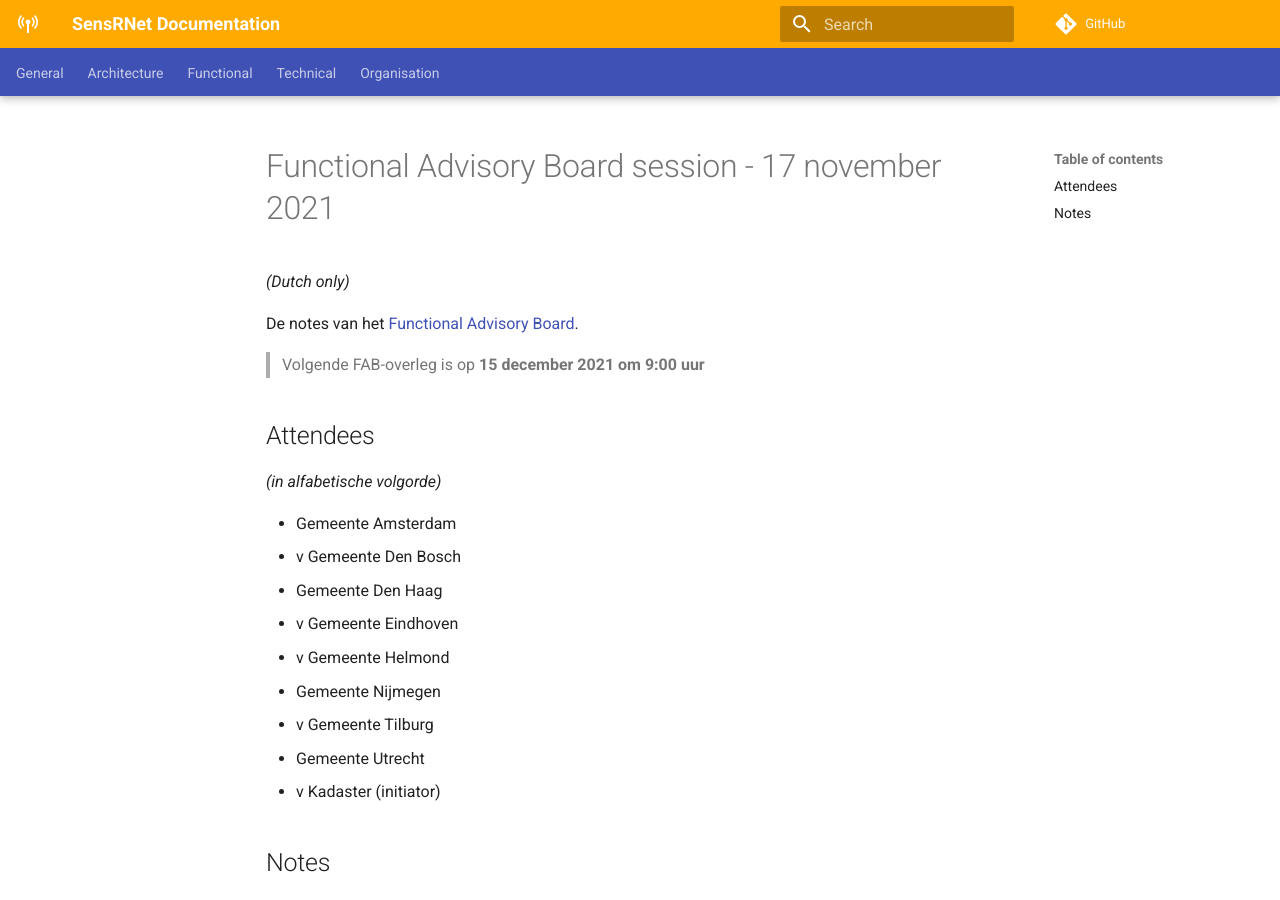
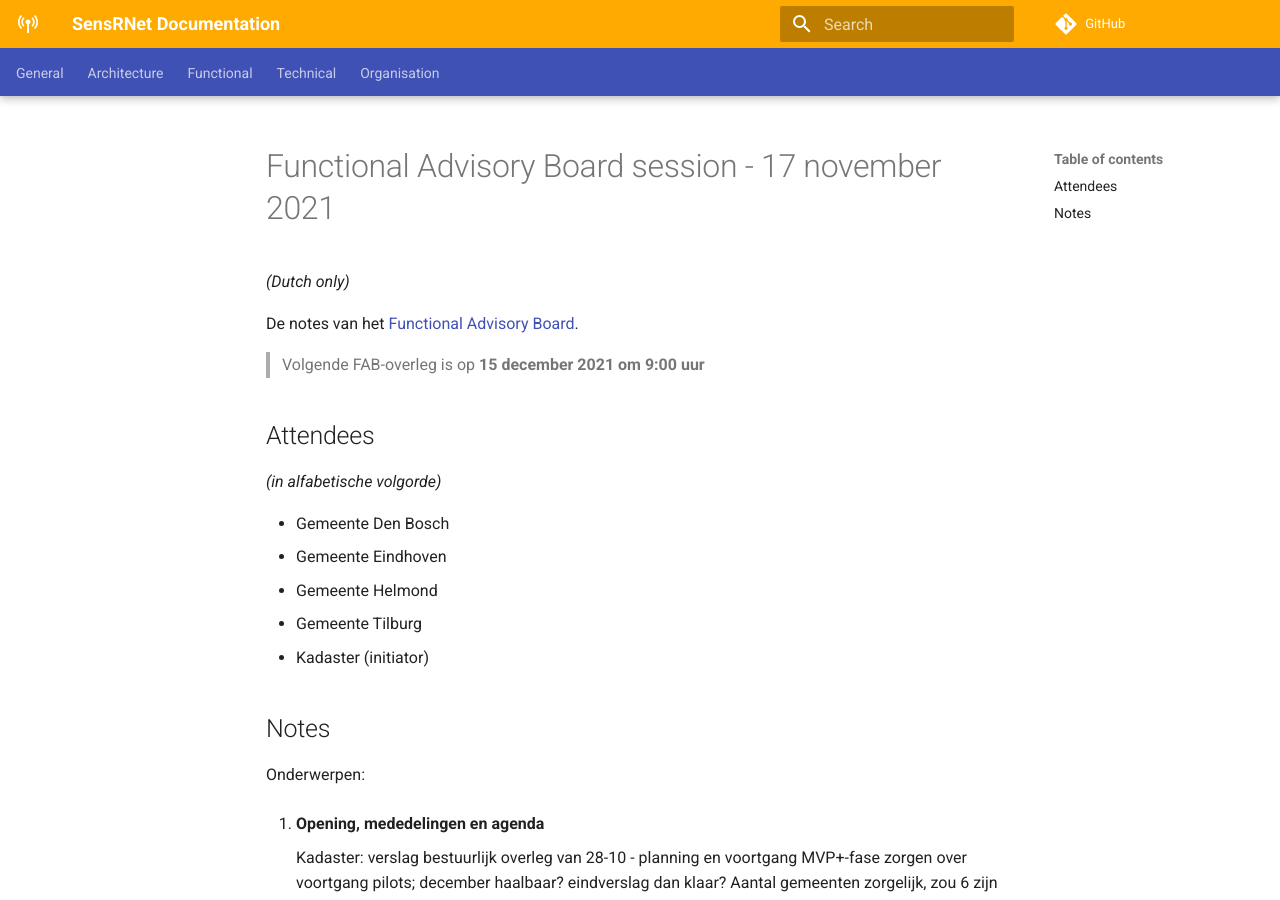
Before and after one commit to kadaster-labs/sensrnet-home, an MkDocs documentation site: the page built from docs/notes/2021-11-17-FAB-notes.md, in a window 1280 px wide and 900 px high. Built offline with MkDocs 1.6.1 and Material for MkDocs 9.7.7, drawn with Linux system fonts in a browser that asks for light colours; comment, search, counter and statistics services are not loaded.

Commit message:
Update 2021-11-17-FAB-notes.md

```diff
--- a/docs/notes/2021-11-17-FAB-notes.md
+++ b/docs/notes/2021-11-17-FAB-notes.md
@@ -10,15 +10,11 @@ De notes van het [Functional Advisory Board](../FAB.md).
 
 _(in alfabetische volgorde)_
 
-- Gemeente Amsterdam
-- v Gemeente Den Bosch
-- Gemeente Den Haag
-- v Gemeente Eindhoven
-- v Gemeente Helmond
-- Gemeente Nijmegen
-- v Gemeente Tilburg
-- Gemeente Utrecht
-- v Kadaster (initiator)
+- Gemeente Den Bosch
+- Gemeente Eindhoven
+- Gemeente Helmond
+- Gemeente Tilburg
+- Kadaster (initiator)
 
 ## Notes
 
```
